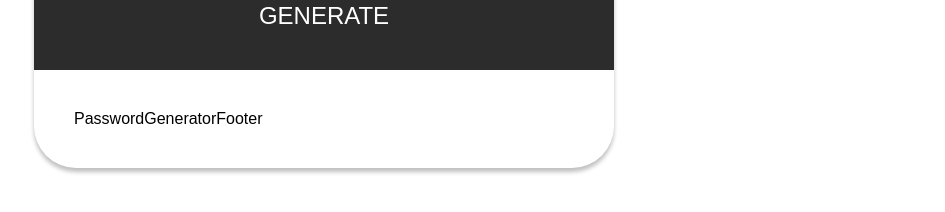
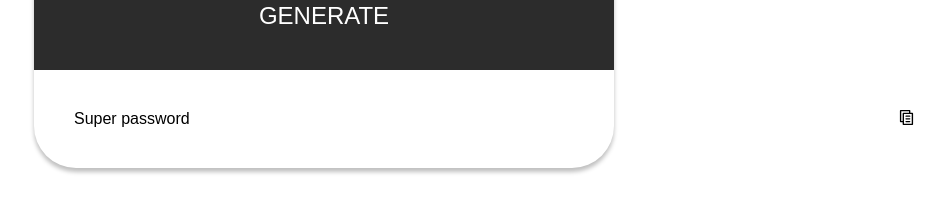
Before and after one commit to fran1014/passwordgenerator-react, a React (Create React App) app: page / in a window 1280 px wide. Shown: the part 340-552 px from the top of the page, without its empty margins (316-1261 px from the left). Built offline with nearby package versions, Linux system fonts and the light colour scheme.

Commit message:
styling footer

```diff
--- a/src/components/PasswordGeneratorFooter/PasswordGeneratorFooter.jsx
+++ b/src/components/PasswordGeneratorFooter/PasswordGeneratorFooter.jsx
@@ -1,5 +1,10 @@
 import s from './style.module.css'
+import copyPasteIcon from "../../assets/copy-paste.svg"
 
 export function PasswordGeneratorFooter () {
-    return <div className={s.root}>PasswordGeneratorFooter</div>
+    return <div className={s.root}>
+        <div> Super password </div>
+        <img className={s.icon} src={copyPasteIcon} alt='Copy Paste Icon'/>
+
+    </div>
 }
--- a/src/components/PasswordGeneratorFooter/style.module.css
+++ b/src/components/PasswordGeneratorFooter/style.module.css
@@ -1,3 +1,10 @@
 .root {
     padding: 40px;
+    display: flex;
 }
+
+.icon{
+    position:absolute;
+    right: 50px;
+    width: 15px;
+}
```
Also changed, not shown: src/assets/copy-paste.svg (added).
